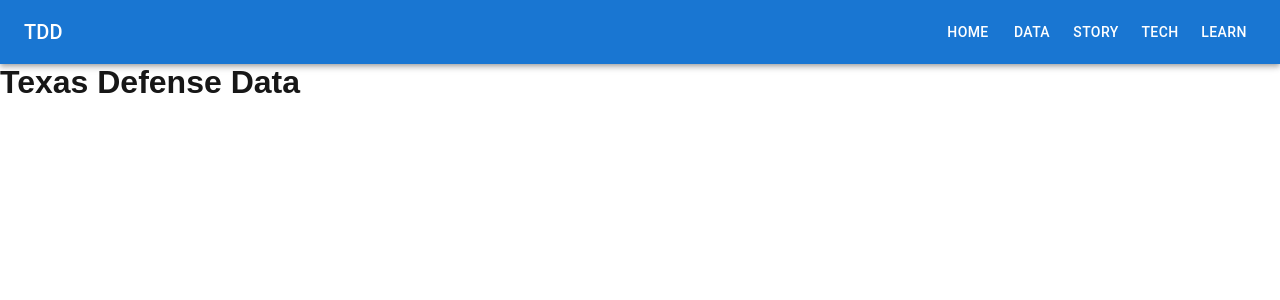
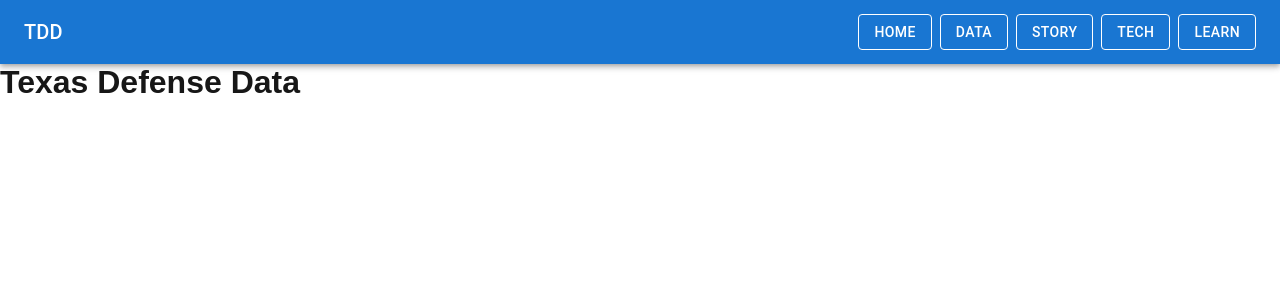
Before and after one commit to open-austin/ids-frontend-v2, a Next.js app: page / in a window 1280 px wide. Shown: the top 300 px of the page. Built offline with nearby package versions, Linux system fonts and the light colour scheme.

Commit message:
add padding to nav items

```diff
--- a/src/app/components/navigation/navbar/index.tsx
+++ b/src/app/components/navigation/navbar/index.tsx
@@ -3,6 +3,7 @@ import AppBar from '@mui/material/AppBar'
 import Toolbar from '@mui/material/Toolbar'
 import Typography from '@mui/material/Typography'
 import Button from '@mui/material/Button'
+import Stack from '@mui/material/Stack'
 
 const Navbar = () => {
   return (
@@ -11,21 +12,33 @@ const Navbar = () => {
         <Typography variant="h6" component="div" sx={{ flexGrow: 1 }}>
           TDD
         </Typography>
+        <Stack direction={'row'} spacing={1}>
           <Link href="/">
-          <Button color="inherit">Home</Button>
+            <Button variant="outlined" color="inherit">
+              Home
+            </Button>
           </Link>
           <Link href="/data">
-          <Button color="inherit">Data</Button>
+            <Button variant="outlined" color="inherit">
+              Data
+            </Button>
           </Link>
           <Link href="/story">
-          <Button color="inherit">Story</Button>
+            <Button variant="outlined" color="inherit">
+              Story
+            </Button>
           </Link>
           <Link href="/tech">
-          <Button color="inherit">Tech</Button>
+            <Button variant="outlined" color="inherit">
+              Tech
+            </Button>
           </Link>
           <Link href="/learn">
-          <Button color="inherit">Learn</Button>
+            <Button variant="outlined" color="inherit">
+              Learn
+            </Button>
           </Link>
+        </Stack>
       </Toolbar>
     </AppBar>
   )
```
Lines whose indentation alone changed are shown as unchanged.
